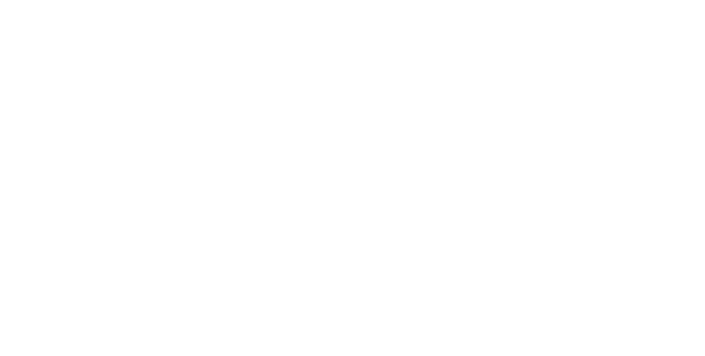
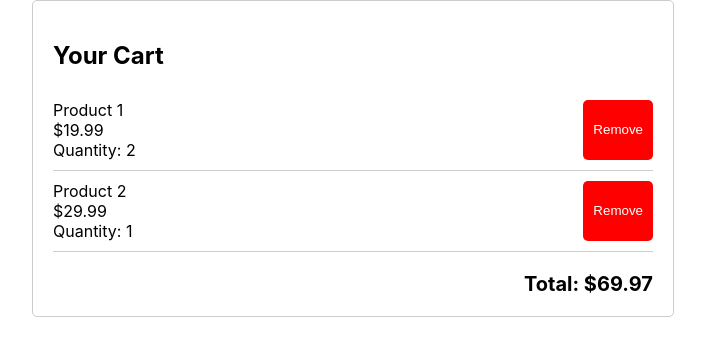
Before and after one commit to lckariyawasam/E-Commerce-App, a React (Create React App) app in the folder frontend/e_commerce/: page /cart in a window 1280 px wide. Before the commit this address had no page. Shown: the top 356 px of the page, without its empty margins (287-992 px from the left). Built offline with nearby package versions, Linux system fonts and the light colour scheme.

Commit message:
Add cart frontend, fetch not working yet

```diff
--- a/frontend/e_commerce/package.json
+++ b/frontend/e_commerce/package.json
@@ -6,6 +6,7 @@
     "@testing-library/jest-dom": "^5.17.0",
     "@testing-library/react": "^13.4.0",
     "@testing-library/user-event": "^13.5.0",
+    "axios": "^1.5.1",
     "react": "^18.2.0",
     "react-dom": "^18.2.0",
     "react-router-dom": "^6.16.0",
--- a/frontend/e_commerce/src/App.js
+++ b/frontend/e_commerce/src/App.js
@@ -6,6 +6,7 @@ import { BrowserRouter as Router, Route, Routes } from 'react-router-dom';
 import HomePage from './Screens/HomePage';
 import RegisterPage from './Screens/RegisterPage';
 import LoginPage from './Screens/LoginPage';
+import Cart from './Screens/Cart';
 
 
 function App() {
@@ -15,6 +16,7 @@ function App() {
           <Route path="/" Component={HomePage} />
           <Route path="/login" Component={LoginPage} />
           <Route path="/register" Component={RegisterPage} />
+          <Route path="/cart" Component={Cart} />
         </Routes>
     </Router>
   );
--- /dev/null
+++ b/frontend/e_commerce/src/Screens/Cart/index.css
@@ -0,0 +1,49 @@
+.cart {
+    max-width: 600px;
+    margin: 0 auto;
+    padding: 20px;
+    border: 1px solid #ccc;
+    border-radius: 5px;
+  }
+
+  h2 {
+    font-size: 24px;
+  }
+
+  .cart-items {
+    list-style: none;
+    padding: 0;
+  }
+
+  .cart-item {
+    display: flex;
+    justify-content: space-between;
+    border-bottom: 1px solid #ccc;
+    padding: 10px 0;
+  }
+
+  .item-details {
+    flex: 1;
+    display: flex;
+    flex-direction: column;
+  }
+
+  .remove-button {
+    background-color: #f00;
+    color: #fff;
+    border: none;
+    padding: 5px 10px;
+    border-radius: 5px;
+    cursor: pointer;
+    transition: background-color 0.3s;
+  }
+
+  .remove-button:hover {
+    background-color: #a00;
+  }
+
+  .cart-total {
+    text-align: right;
+    margin-top: 20px;
+    font-size: 20px;
+  }
--- /dev/null
+++ b/frontend/e_commerce/src/Screens/Cart/index.jsx
@@ -0,0 +1,58 @@
+import React, { useState } from 'react';
+
+import './index.css';
+
+const Cart = () => {
+  const [cartItems, setCartItems] = useState([
+    {
+      id: 1,
+      name: 'Product 1',
+      price: 19.99,
+      quantity: 2,
+    },
+    {
+      id: 2,
+      name: 'Product 2',
+      price: 29.99,
+      quantity: 1,
+    },
+  ]);
+
+  const removeItem = (itemId) => {
+    const updatedCart = cartItems.filter((item) => item.id !== itemId);
+    setCartItems(updatedCart);
+  };
+
+  const calculateTotal = () => {
+    return cartItems.reduce((total, item) => total + item.price * item.quantity, 0);
+  };
+
+  return (
+    <div className="cart">
+      <h2>Your Cart</h2>
+      {cartItems.length === 0 ? (
+        <p>Your cart is empty.</p>
+      ) : (
+        <ul className="cart-items">
+          {cartItems.map((item) => (
+            <li key={item.id} className="cart-item">
+              <div className="item-details">
+                <span>{item.name}</span>
+                <span>${item.price.toFixed(2)}</span>
+                <span>Quantity: {item.quantity}</span>
+              </div>
+              <button onClick={() => removeItem(item.id)} className="remove-button">
+                Remove
+              </button>
+            </li>
+          ))}
+        </ul>
+      )}
+      <div className="cart-total">
+        <strong>Total: ${calculateTotal().toFixed(2)}</strong>
+      </div>
+    </div>
+  );
+};
+
+export default Cart;
--- a/frontend/e_commerce/src/Screens/LoginPage/index.jsx
+++ b/frontend/e_commerce/src/Screens/LoginPage/index.jsx
@@ -2,6 +2,38 @@ import React from 'react';
 import './index.css';
 
 import { Link } from 'react-router-dom';
+import axios from 'axios';
+
+const authenticate = async () => {
+    const data = await axios.post('http://localhost:5000/login', {
+        withCredentials: true,
+        headers: {
+            'Content-Type': 'application/json',
+            'Accept': 'application/json'
+        },
+        body: {
+            "email" : 'jane@example.com',
+            "password" : 'asd123'
+        }
+    })
+
+    console.log(data)
+
+}
+
+const loadCart = async () => {
+    const data = await axios.get('http://localhost:5000/cart', {
+        withCredentials: true,
+        headers: {
+            'Content-Type': 'application/json',
+            'Accept': 'application/json'
+        }
+    }
+    )
+
+    console.log(data.data)
+
+}
 
 
 const LoginPage = () => {
@@ -9,7 +41,8 @@ const LoginPage = () => {
         <div className='login-page'>
             <input placeholder='username' type="text" />
             <input placeholder='password' type="text" />
-            <button>Login</button>
+            <button onClick={authenticate}>Login</button>
+            <button onClick={loadCart}>Load the Cart</button>
             <h1>This is the Login Page</h1>
             <Link to={"/"}>Home</Link>
             <Link to={"/register"}>Register</Link>
```
Also changed, not shown: 2 other files (tests, documents, lock files or other folders).
